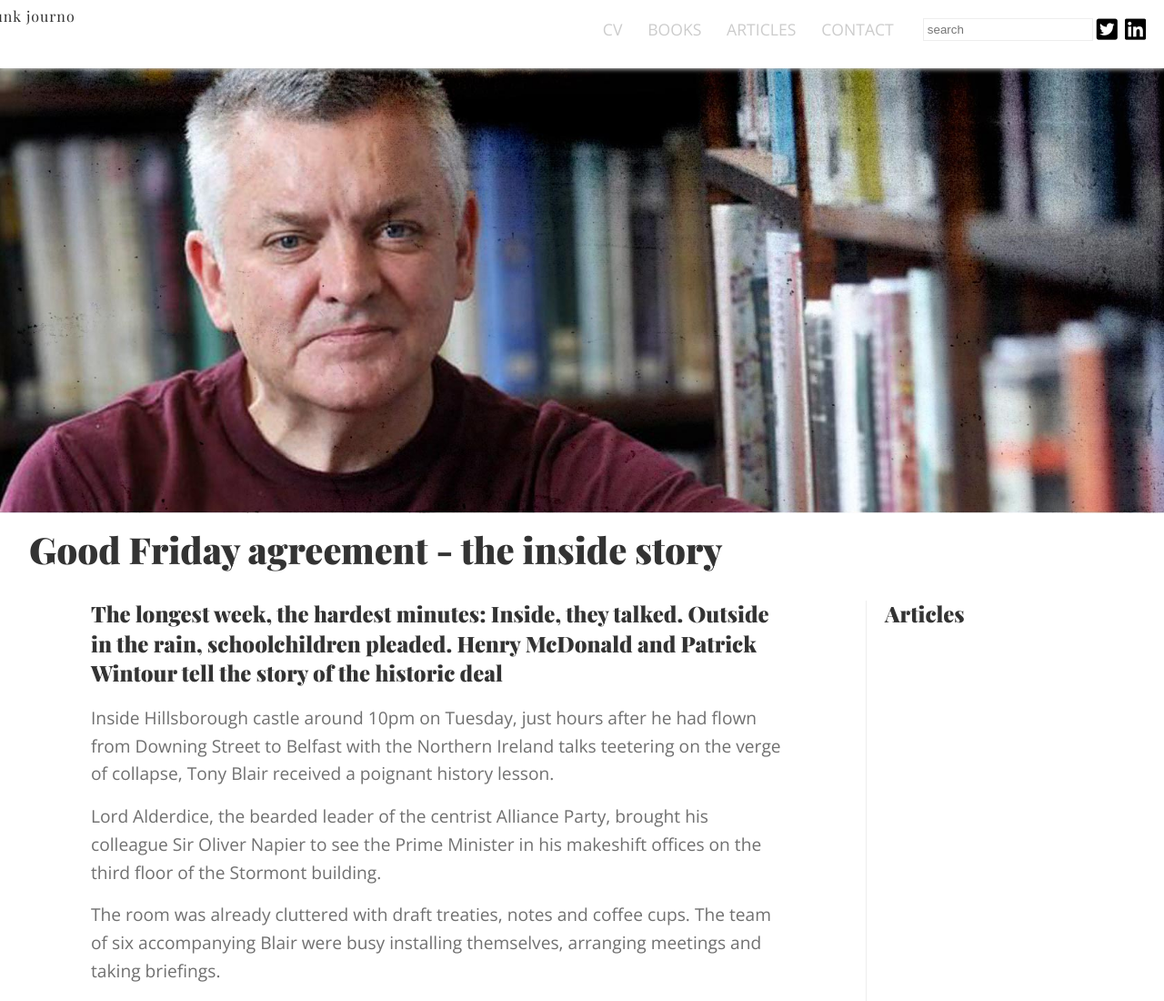
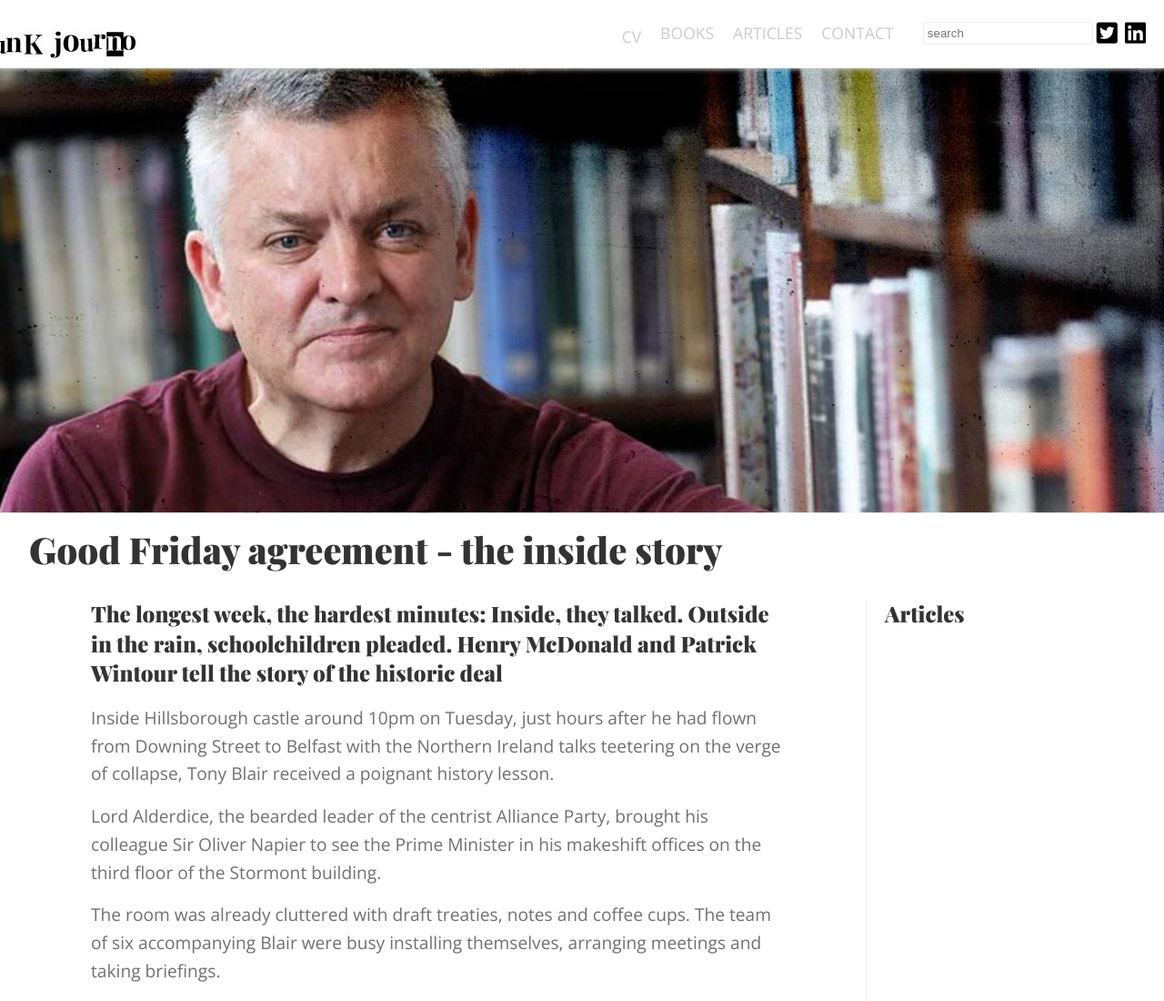
Before and after one commit to stevehoneyman/the-punk-journo, a website: page good-friday-agreement.html in a window 1280 px wide. Shown: the top 1100 px of the page at 91% size. Drawn offline with nearby package versions, Linux system fonts and the light colour scheme.

Commit message:
logo added to article end page

```diff
--- a/good-friday-agreement.html
+++ b/good-friday-agreement.html
@@ -14,9 +14,8 @@
 			<header>
 				<div class="header-inner">
 					<span class="logo">
-						<a href="index.html">the punk journo
-							<!-- <img src="images/logo-bw.svg"> -->
-						</a>
+						<a href="index.html"><!-- the punk journo -->
+							<img src="images/logo-test.jpg">
 					</span>
 					<button class="menu">
 						<i></i>
```
